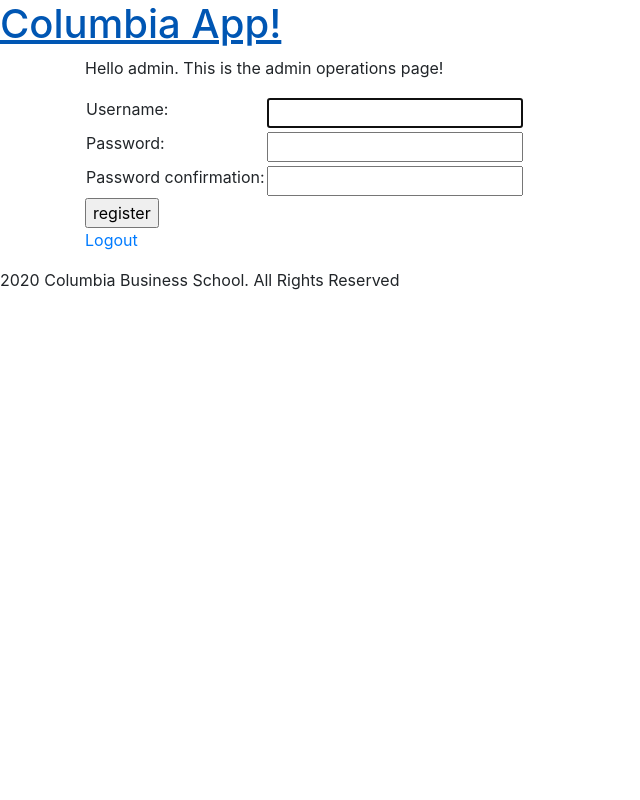
After one commit to jeswanthyda/Eat-List-Django-Web-App, a Django app: page /loggedIn in a window 1280 px wide. The commit adds this page. Shown: the whole page, without its empty margins (0-640 px from the left). Run offline with Django 3.2, Linux system fonts and the light colour scheme; a user stored in the database is signed in; some libraries are stand-ins or nearby versions.

Commit message:
Added login, admin user, and post-login landing pages

```diff
--- a/ColumbiaApp/views.py
+++ b/ColumbiaApp/views.py
@@ -1,4 +1,6 @@
 from django.shortcuts import render
+from django.shortcuts import HttpResponseRedirect
+from django.contrib.auth.forms import UserCreationForm
 
 # Create your views here.
 
@@ -7,3 +9,23 @@
     import datetime
     data['date'] = datetime.date.today()
     return render(request, "home.html", context=data)
+
+def loggedIn(request):
+    data = dict()
+    user = request.user
+    if user.is_superuser:
+        form = UserCreationForm(request.POST)
+        if form.is_valid():
+            new_user = form.save()
+            new_user.save()
+            data['message'] = "Successfully processed. Press register again to add another user."
+            return render(request,"admin_ops.html", context=data)
+        else:
+            form = UserCreationForm()
+            data['form'] = form
+            return render(request,"admin_ops.html",context=data)
+    return render(request,"loggedIn.html", context=data)
+
+def register(request):
+    #TODO
+    pass
--- a/DjangoWebProject/settings.py
+++ b/DjangoWebProject/settings.py
@@ -123,3 +123,6 @@
 STATIC_ROOT = os.path.join(BASE_DIR,'staticfiles')
 STATICFILES_DIRS = [os.path.join(BASE_DIR,'static')]
 STATICFILES_STORAGE = 'whitenoise.storage.CompressedManifestStaticFilesStorage'
+
+LOGIN_REDIRECT_URL = '/loggedIn'
+LOGOUT_REDIRECT_URL = 'home'
--- a/DjangoWebProject/urls.py
+++ b/DjangoWebProject/urls.py
@@ -16,8 +16,13 @@
 from django.contrib import admin
 from django.urls import path
 from ColumbiaApp import views
+from django.contrib.auth.views import LoginView,LogoutView
 
 urlpatterns = [
     path('admin/', admin.site.urls),
-    path('',views.home,name="home"),
+    path('',views.home,name='home'),
+    path('login',LoginView.as_view(),name='login'),
+    path('loggedIn',views.loggedIn,name='loggedIn'),
+    path('register',views.register,name='register'),
+    path('logout',LogoutView.as_view(),name='logout'),
 ]
--- /dev/null
+++ b/static/ColumbiaApp/css/style.css
@@ -0,0 +1,3 @@
+html, body {
+    height: 100%;
+}
--- /dev/null
+++ b/templates/admin_ops.html
@@ -0,0 +1,31 @@
+{% extends 'base.html' %}
+{% block content %}
+    Hello {{ user}}. This is the admin operations page!
+    <p>
+    {% if message %}
+        {{ message }}
+    {% endif %}
+    </p>
+    <p>
+        <form method="post" action="{% url 'loggedIn' %}">
+            {% csrf_token %}
+            <table>
+                <tr>
+                    <td>{{ form.username.label_tag }}</td>
+                    <td>{{ form.username }}</td>
+                </tr>
+                <tr>
+                    <td>{{ form.password1.label_tag }}</td>
+                    <td>{{ form.password1 }}</td>
+                </tr>
+                <tr>
+                    <td>{{ form.password2.label_tag }}</td>
+                    <td>{{ form.password2 }}</td>
+                </tr>
+            </table>
+            <input type="submit" value="register" />
+            <input type="hidden" name="next" value="{{ next }}" />
+        </form>
+        <a href="{% url 'logout' %}">Logout</a>
+    </p>
+{% endblock %}
--- /dev/null
+++ b/templates/base.html
@@ -0,0 +1,27 @@
+<!DOCTYPE html>
+{% load static %}
+<html lang="en">
+<head>
+    <meta charset="UTF-8">
+    <title>Columbia Web Application</title>
+    <link rel="stylesheet" href="{% static 'ColumbiaApp/css/bootstrap.min.css' %}">
+    <link rel="stylesheet" href="https://fonts.googleapis.com/css?family=Lobster&display=swap&subset=latin-ext" type="text/css">
+    <link rel="stylesheet" href="{% static 'ColumbiaApp/css/style.css' %}" type="text/css">
+</head>
+<body>
+    <div class="page-header">
+        <h1><a href="/">Columbia App!</a></h1>
+    </div>
+    <div class="content container">
+        <div class="row">
+            <div class="col-md-8">
+                {% block content %}
+                {% endblock %}
+            </div>
+        </div>
+    </div>
+    <div id="footer">
+        2020 Columbia Business School. All Rights Reserved
+    </div>
+</body>
+</html>
--- /dev/null
+++ b/templates/loggedIn.html
@@ -0,0 +1,5 @@
+{% extends 'base.html' %}
+{% block content %}
+    Hi {{ user }}. You've successfully logged in.
+    <a href="{% url 'logout' %}">Logout</a>
+{% endblock %}
```
Also changed, not shown: templates/home.html (+8 -9 lines), templates/registration/login.html (added, +23 -0 lines), db.sqlite3.
